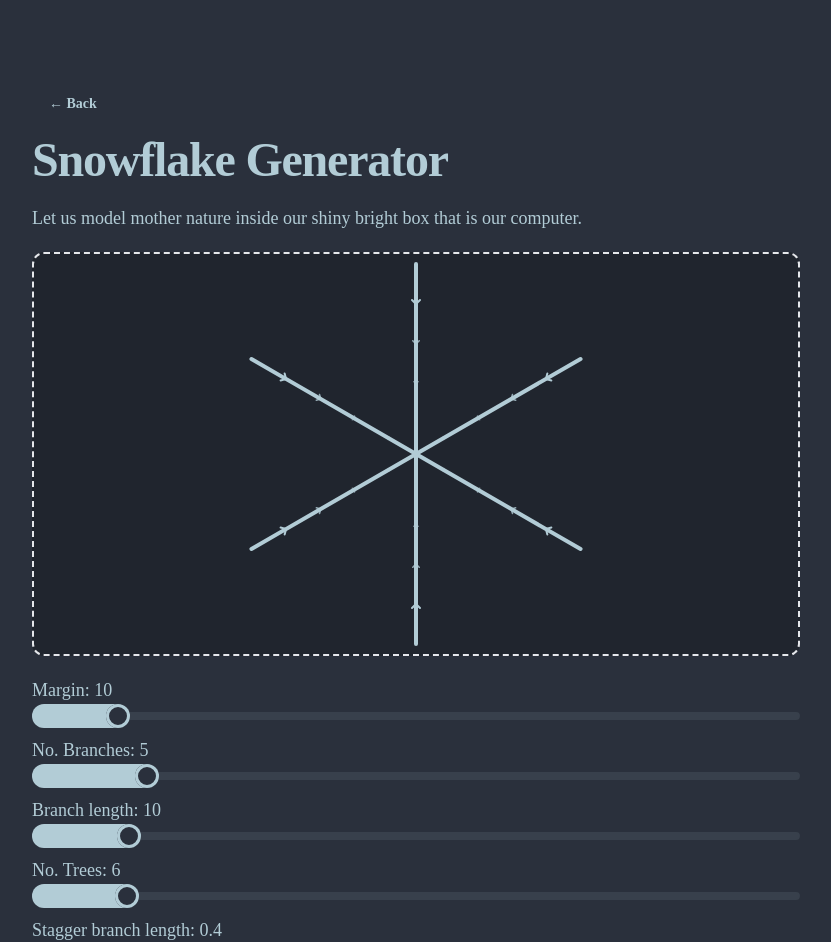
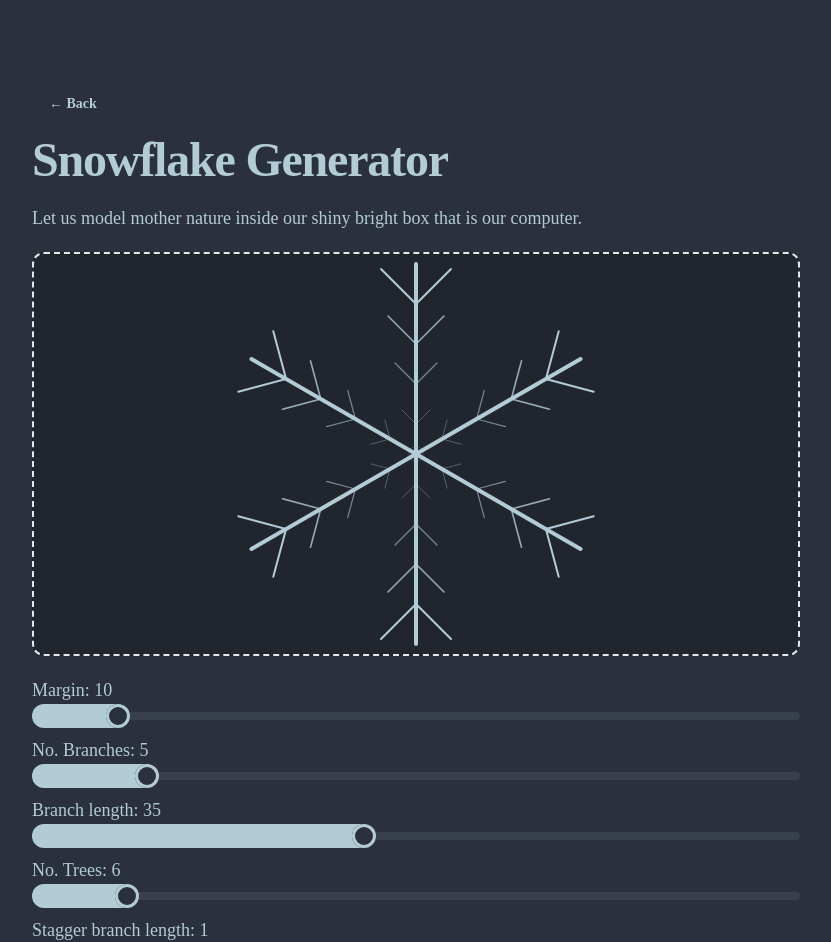
Before and after one commit to jesi-rgb/svelte-advent-code, a SvelteKit app: page /day22 in a window 1280 px wide. Shown: the top 942 px of the page, without its empty margins (224-1055 px from the left). Built offline with nearby package versions, Linux system fonts and the light colour scheme; a web font is replaced by a local one.

Commit message:
whatever

```diff
--- a/src/routes/day22/+page.svelte
+++ b/src/routes/day22/+page.svelte
@@ -1,14 +1,14 @@
-<script>
+<script lang="ts">
 	import BackButton from '$lib/Components/BackButton.svelte';
 	import Heading from '$lib/Components/Heading.svelte';
 	import SnowflakeGenerator from '$lib/Components/SnowflakeGenerator.svelte';
 
 	let trees = 6;
 	let randomness = 0;
-	let stagger = 0.4;
+	let stagger = 1;
 
 	let nBranches = 5;
-	let branchLength = 10;
+	let branchLength = 35;
 	let margin = 10;
 </script>
 
```
